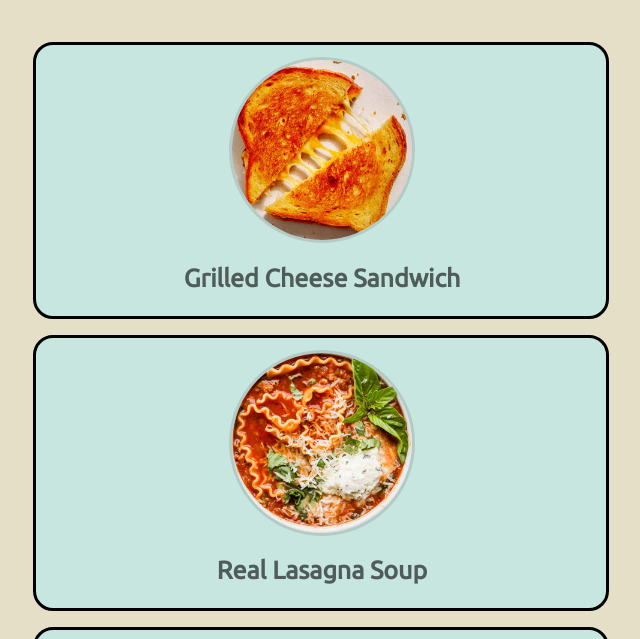
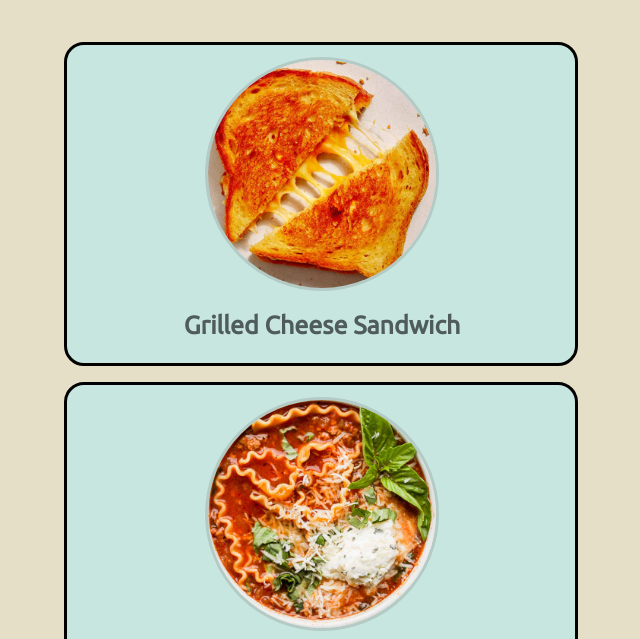
Before and after one commit to jellywilly420/odin-recipes, a plain HTML site: page index.html in a window 1280 px wide. Shown: the part 116-755 px from the top of the page, without its empty margins (319-959 px from the left). Drawn offline with Linux system fonts and the light colour scheme.

Commit message:
Edit thumbnail size

```diff
--- a/styles/styles.css
+++ b/styles/styles.css
@@ -16,9 +16,9 @@ body {
 }
 .container {
 	background-color: #c7e6df;
-	width: 45%;
-/*	min-width: 200px;
-	max-width: 1000px;*/
+	width: 40%;
+	min-width: 200px;
+	max-width: 1000px;
 	margin: 1em auto 1em auto;
 	padding: 2px 0 2px 2px;
 	border: 3px black solid;
@@ -29,11 +29,15 @@ body {
 	margin: 10px auto 0;
 	border-radius: 9000px;
 	border: 3px solid #B4CAC5;
+	width: 45%;
+	height: auto;
 }
 h2 {
 	font-family: Ubuntu, sans-seris;
 	font-size: 25px;
 	text-align: center;
+	margin-left: 3px;
+	margin-right: 3px;
 }
 ul {
 	list-style: none;
```
